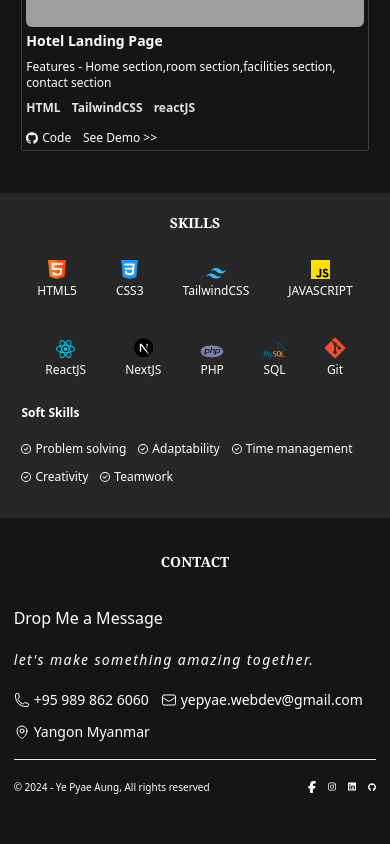
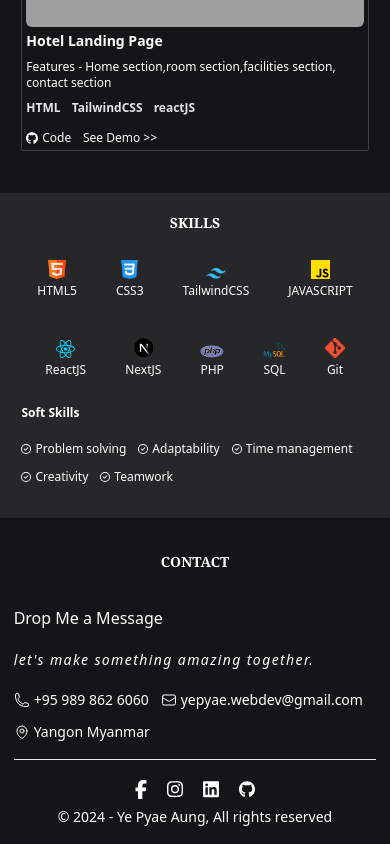
Before and after one commit to yepyaeaung13/my-portfolio, a React (Vite) app: page / in a window 390 px wide. Shown: the part 3458-4302 px from the top of the page. Before the commit the page ends 4269 px from the top, so only its background shows below. Built offline with nearby package versions, Linux system fonts and the light colour scheme; grey boxes are pictures that could not be loaded; the HTML template or start-up script is replaced by a standard one.

Commit message:
update contact

```diff
--- a/src/components/Contact.jsx
+++ b/src/components/Contact.jsx
@@ -83,13 +83,13 @@ const Contact = () => {
             </div>
           </div>
         </div>
-        <footer className="flex justify-between items-center border-t pt-5">
+        <footer className="flex md:flex-row flex-col-reverse gap-2 justify-between items-center border-t pt-5">
           <div>
-            <p className="md:text-sm text-[10px]">
+            <p className="text-sm">
               &copy; 2024 - Ye Pyae Aung, All rights reserved
             </p>
           </div>
-          <div className="flex items-center md:gap-5 gap-3">
+          <div className="flex items-center gap-5">
             <a
               className=""
               target="_blank"
@@ -98,7 +98,7 @@ const Contact = () => {
               <svg
                 xmlns="http://www.w3.org/2000/svg"
                 viewBox="0 0 320 512"
-                className="md:w-4 w-2"
+                className="md:w-4 w-3"
               >
                 <path
                   d="M80 299.3V512H196V299.3h86.5l18-97.8H196V166.9c0-51.7 20.3-71.5 72.7-71.5c16.3 0 29.4 .4 37 1.2V7.9C291.4 4 256.4 0 236.2 0C129.3 0 80 50.5 80 159.4v42.1H14v97.8H80z"
@@ -114,7 +114,7 @@ const Contact = () => {
               <svg
                 xmlns="http://www.w3.org/2000/svg"
                 viewBox="0 0 448 512"
-                className="md:w-6 w-2"
+                className="md:w-6 w-4"
               >
                 {/*!Font Awesome Free 6.5.1 by @fontawesome - https://fontawesome.com License - https://fontawesome.com/license/free Copyright 2024 Fonticons, Inc.*/}
                 <path
@@ -131,7 +131,7 @@ const Contact = () => {
               <svg
                 xmlns="http://www.w3.org/2000/svg"
                 viewBox="0 0 448 512"
-                className="md:w-6 w-2"
+                className="md:w-6 w-4"
               >
                 {/*!Font Awesome Free 6.5.2 by @fontawesome - https://fontawesome.com License - https://fontawesome.com/license/free Copyright 2024 Fonticons, Inc.*/}
                 <path
@@ -148,7 +148,7 @@ const Contact = () => {
               <svg
                 xmlns="http://www.w3.org/2000/svg"
                 viewBox="0 0 496 512"
-                className="md:w-6 w-2"
+                className="md:w-6 w-4"
               >
                 {/*!Font Awesome Free 6.5.1 by @fontawesome - https://fontawesome.com License - https://fontawesome.com/license/free Copyright 2024 Fonticons, Inc.*/}
                 <path
```
